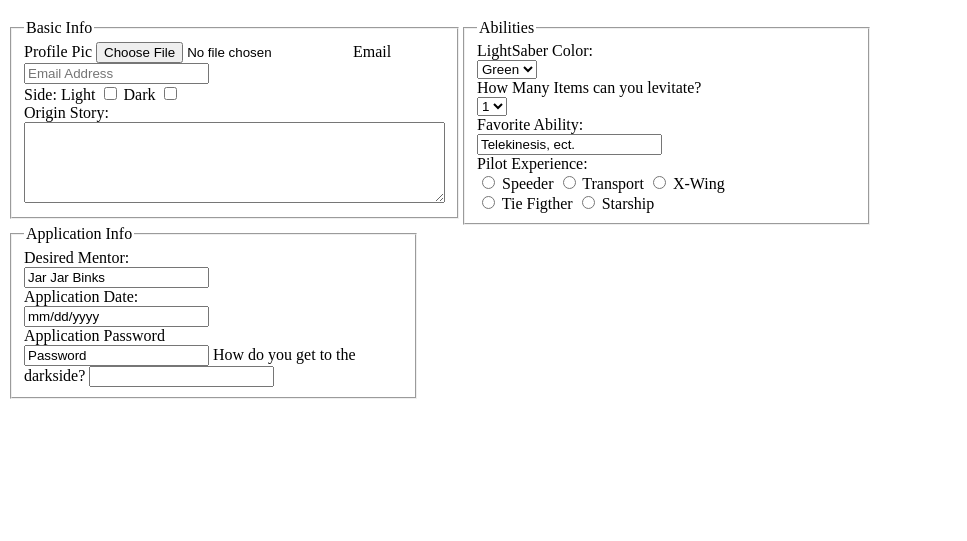
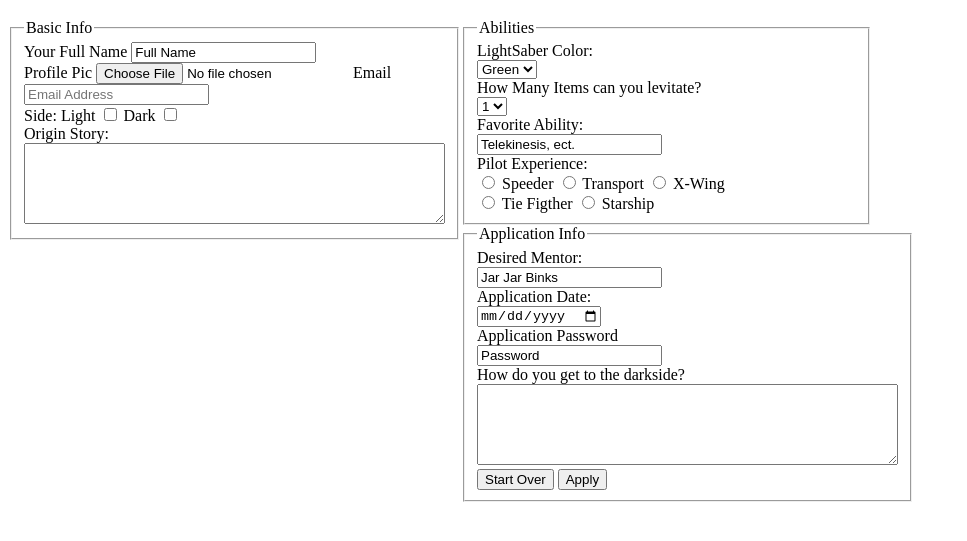
Before and after one commit to ZachSchreiber/basicFormDesign, a plain HTML site: page force.html in a window 1280 px wide. Shown: the part 61-602 px from the top of the page, without its empty margins (0-967 px from the left). Drawn offline with Linux system fonts and the light colour scheme.

Commit message:
Most html done.

```diff
--- a/force.html
+++ b/force.html
@@ -14,7 +14,9 @@
 
     <fieldset>
       <legend>Basic Info</legend>
-    <label for="profilePic">Profile Pic</label>
+    <label for="name">Your Full Name</label>
+    <input id="name" type="text" value="Full Name">
+    <label for="profilePic"><br>Profile Pic</label>
     <input id="profilePic" type="file" name="profilePic">
     <label for="email">Email</label>
     <input id="email" type="text" placeholder="Email Address">
@@ -63,12 +65,13 @@
     <label for="mentor">Desired Mentor:<br></label>
     <input name="mentor" id="mentor" type="text" value="Jar Jar Binks">
     <label for="appDate"><br>Application Date:<br></label>
-    <input name="appDate" id="mentor" type="text" value="mm/dd/yyyy">
+    <input name="appDate" id="mentor" type="date" value="mm/dd/yyyy">
     <label for="appPass"><br>Application Password<br></label>
     <input name="appPass" id="appPass" type="text" value="Password">
-    <label for="howToDarkside">How do you get to the darkside?</label>
-    <input name="howToDarkSide" id="howToDarkside" type="text">
-
+    <label for="howToDarkside"><br>How do you get to the darkside?<br></label>
+    <textarea id="howToDarkside" rows="5" cols="50"></textarea>
+    <button id="startOver" type="button|submit|reset">Start Over</button>
+    <button id="submit" type="button|submit">Apply</button>
   </fieldset>
 
   </form>
```
